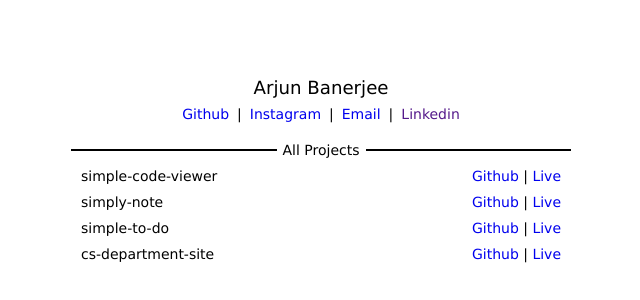
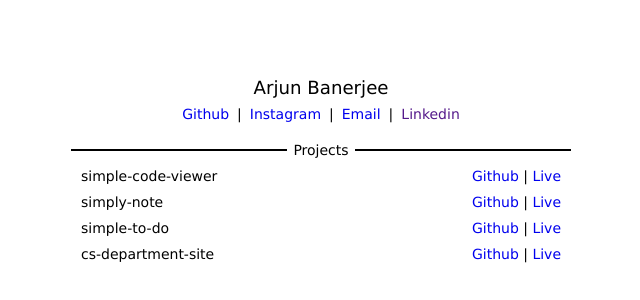
Before and after one commit to arjun6757/site, a plain HTML site: page index.html in a window 1280 px wide. Shown: the part 226-526 px from the top of the page, 319-959 px from the left. Drawn offline with Linux system fonts and the light colour scheme.

Commit message:
refactor: set projects-heading to projects

```diff
--- a/index.html
+++ b/index.html
@@ -43,7 +43,7 @@
         <div class="projects">
             <div class="projects-heading">
                 <div class="border-l"></div>
-                <p>All Projects</p>
+                <p>Projects</p>
                 <div class="border-r"></div>
             </div>
 
```
